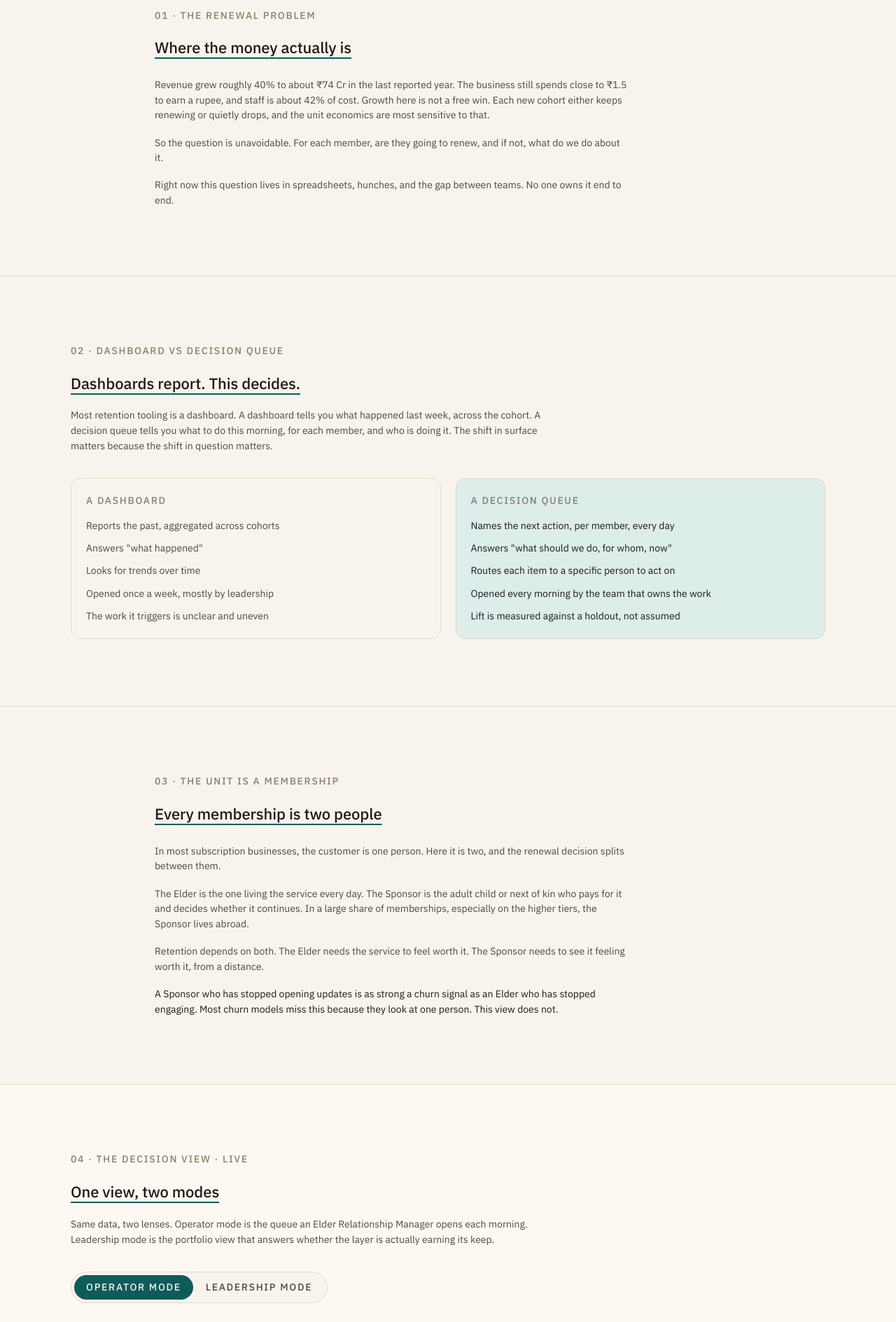
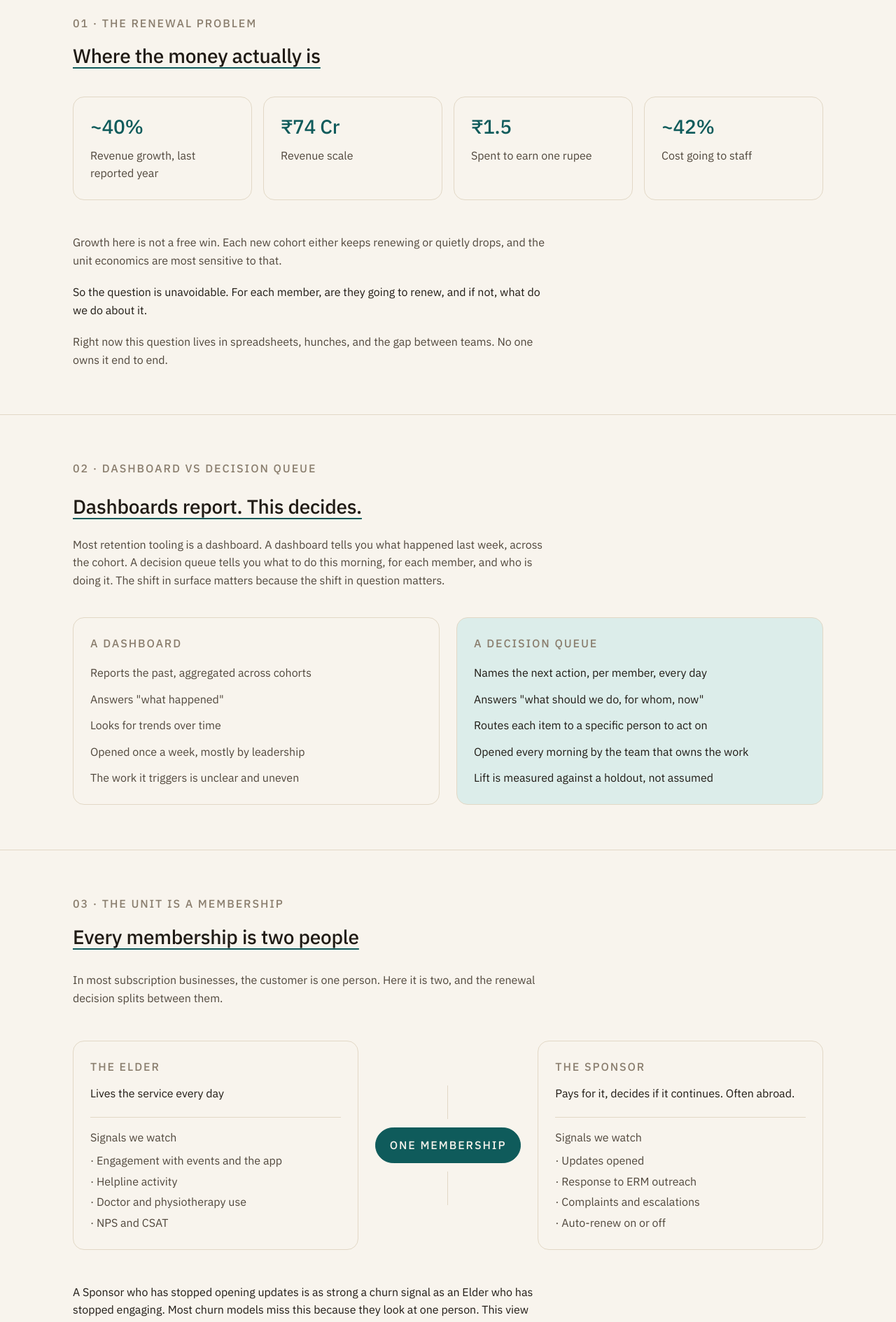
Before and after one commit to MaulinShah26/emoha-decision-view, a Next.js app: page / in a window 1280 px wide. Shown: the part 420-2309 px from the top of the page at 70% size. Built offline with nearby package versions, Linux system fonts and the light colour scheme.

Commit message:
Readability + rhythm: bigger type, less padding, visual treatments for text-heavy sections

```diff
--- a/app/globals.css
+++ b/app/globals.css
@@ -4,28 +4,27 @@
 
 :root {
   /* --- Design tokens (Emoha) --- */
-  --page: 248 244 237;        /* #F8F4ED warm cream */
-  --surface: 253 249 242;     /* #FDF9F2 lighter cream */
-  --ink: 31 26 20;            /* #1F1A14 deep warm charcoal */
+  --page: 248 244 237;
+  --surface: 253 249 242;
+  --ink: 31 26 20;
   --ink-muted: 80 71 60;
   --ink-subtle: 138 126 110;
-  --accent: 15 91 91;         /* #0F5B5B deep teal */
-  --accent-soft: 220 237 234; /* pale teal */
-  --line: 226 216 198;        /* warm tan */
+  --accent: 15 91 91;
+  --accent-soft: 220 237 234;
+  --line: 226 216 198;
 
-  /* Risk band colors (warmed) */
-  --band-critical: 181 59 37;   /* #B53B25 deep red-orange */
+  --band-critical: 181 59 37;
   --band-critical-bg: 247 226 220;
-  --band-high: 177 120 33;      /* #B17821 amber */
+  --band-high: 177 120 33;
   --band-high-bg: 247 233 209;
-  --band-watch: 135 101 40;     /* #876528 ochre */
+  --band-watch: 135 101 40;
   --band-watch-bg: 242 230 204;
-  --band-low: 63 107 75;        /* #3F6B4B forest green */
+  --band-low: 63 107 75;
   --band-low-bg: 220 232 222;
 
-  /* Type scale: TWO sizes only */
-  --size-md: 14px;
-  --size-lg: 22px;
+  /* Type scale: TWO sizes only (still). Bumped for readability. */
+  --size-md: 16px;
+  --size-lg: 28px;
 }
 
 html, body {
@@ -33,22 +32,22 @@ html, body {
   color: rgb(var(--ink));
   font-family: var(--font-sans), system-ui, sans-serif;
   font-size: var(--size-md);
-  line-height: 1.55;
+  line-height: 1.6;
   -webkit-font-smoothing: antialiased;
   text-rendering: optimizeLegibility;
 }
 
-/* --- Section spacing --- */
+/* Section spacing — reduced from 96 to 64 */
 .section {
-  padding-top: 96px;
-  padding-bottom: 96px;
+  padding-top: 64px;
+  padding-bottom: 64px;
 }
 
 @media (max-width: 720px) {
-  .section { padding-top: 64px; padding-bottom: 64px; }
+  .section { padding-top: 48px; padding-bottom: 48px; }
 }
 
-/* --- Eyebrow / label utility (same size as body, distinguished by style) --- */
+/* Eyebrow / label utility */
 .eyebrow {
   font-size: var(--size-md);
   font-weight: 500;
@@ -57,18 +56,35 @@ html, body {
   color: rgb(var(--ink-subtle));
 }
 
-/* --- Display heading (the larger of our two sizes) --- */
+/* Display heading */
 .display {
   font-size: var(--size-lg);
   font-weight: 500;
-  line-height: 1.3;
-  letter-spacing: -0.005em;
+  line-height: 1.25;
+  letter-spacing: -0.01em;
 }
 
-/* --- Title underline (locked rule) --- */
+/* Hero gets weight emphasis, same size */
+.display-hero {
+  font-size: var(--size-lg);
+  font-weight: 600;
+  line-height: 1.15;
+  letter-spacing: -0.015em;
+}
+
+/* Title underline */
 .title-underline {
   text-decoration: underline;
   text-decoration-thickness: 1.5px;
   text-underline-offset: 6px;
   text-decoration-color: rgb(var(--accent));
 }
+
+/* Section divider — a small accent block as visual anchor */
+.section-anchor {
+  display: inline-block;
+  width: 36px;
+  height: 3px;
+  background: rgb(var(--accent));
+  margin-bottom: 24px;
+}
--- a/components/Hero.tsx
+++ b/components/Hero.tsx
@@ -1,12 +1,13 @@
 export default function Hero() {
   return (
-    <section className="section">
+    <section className="pt-24 pb-20">
       <div className="mx-auto max-w-content px-6">
+        <span className="section-anchor" />
         <p className="eyebrow">For Emoha · prototype</p>
-        <h1 className="mt-8 display max-w-[720px]">
+        <h1 className="mt-6 display-hero max-w-[780px]">
           Renewal runs the business. Today, no one owns it.
         </h1>
-        <p className="mt-6 text-md text-ink-muted max-w-[640px]">
+        <p className="mt-8 text-md text-ink-muted max-w-[640px]">
           This view answers, for each member, whether they are going to
           renew, and if not, what the next action is, who takes it, and
           whether it worked.
--- a/components/MembershipUnit.tsx
+++ b/components/MembershipUnit.tsx
@@ -1,34 +1,67 @@
 export default function MembershipUnit() {
   return (
     <section className="section border-t border-line">
-      <div className="mx-auto max-w-content px-6">
+      <div className="mx-auto max-w-wide px-6">
         <p className="eyebrow">03 · The unit is a Membership</p>
-        <h2 className="mt-6 display title-underline inline-block">
+        <h2 className="mt-4 display title-underline inline-block">
           Every membership is two people
         </h2>
-        <div className="mt-8 space-y-5 text-md text-ink-muted max-w-[680px]">
-          <p>
+
+        <p className="mt-8 text-md text-ink-muted max-w-[680px]">
           In most subscription businesses, the customer is one person.
           Here it is two, and the renewal decision splits between them.
         </p>
-          <p>
-            The Elder is the one living the service every day. The Sponsor
-            is the adult child or next of kin who pays for it and decides
-            whether it continues. In a large share of memberships,
-            especially on the higher tiers, the Sponsor lives abroad.
+
+        {/* Visual: Elder + Sponsor split with Membership in the middle */}
+        <div className="mt-12 grid gap-6 md:grid-cols-[1fr_auto_1fr] items-stretch">
+          {/* Elder card */}
+          <div className="rounded-2xl border border-line bg-page p-6">
+            <p className="eyebrow">The Elder</p>
+            <p className="mt-3 text-md text-ink">Lives the service every day</p>
+            <div className="mt-5 pt-4 border-t border-line space-y-2">
+              <p className="text-md text-ink-muted">Signals we watch</p>
+              <ul className="text-md text-ink-muted space-y-1">
+                <li>· Engagement with events and the app</li>
+                <li>· Helpline activity</li>
+                <li>· Doctor and physiotherapy use</li>
+                <li>· NPS and CSAT</li>
+              </ul>
+            </div>
+          </div>
+
+          {/* Middle connector */}
+          <div className="flex md:flex-col items-center justify-center gap-3">
+            <div className="hidden md:block h-12 w-px bg-line" />
+            <div className="rounded-full border border-accent bg-accent text-page px-5 py-3 text-md uppercase tracking-[0.12em] font-medium whitespace-nowrap">
+              One Membership
+            </div>
+            <div className="hidden md:block h-12 w-px bg-line" />
+          </div>
+
+          {/* Sponsor card */}
+          <div className="rounded-2xl border border-line bg-page p-6">
+            <p className="eyebrow">The Sponsor</p>
+            <p className="mt-3 text-md text-ink">
+              Pays for it, decides if it continues. Often abroad.
             </p>
-          <p>
-            Retention depends on both. The Elder needs the service to feel
-            worth it. The Sponsor needs to see it feeling worth it, from a
-            distance.
-          </p>
-          <p className="text-ink">
+            <div className="mt-5 pt-4 border-t border-line space-y-2">
+              <p className="text-md text-ink-muted">Signals we watch</p>
+              <ul className="text-md text-ink-muted space-y-1">
+                <li>· Updates opened</li>
+                <li>· Response to ERM outreach</li>
+                <li>· Complaints and escalations</li>
+                <li>· Auto-renew on or off</li>
+              </ul>
+            </div>
+          </div>
+        </div>
+
+        <p className="mt-12 text-md text-ink max-w-[680px]">
           A Sponsor who has stopped opening updates is as strong a churn
           signal as an Elder who has stopped engaging. Most churn models
           miss this because they look at one person. This view does not.
         </p>
       </div>
-      </div>
     </section>
   );
 }
--- a/components/RenewalProblem.tsx
+++ b/components/RenewalProblem.tsx
@@ -1,20 +1,38 @@
 export default function RenewalProblem() {
+  const stats = [
+    { value: "~40%", label: "Revenue growth, last reported year" },
+    { value: "₹74 Cr", label: "Revenue scale" },
+    { value: "₹1.5", label: "Spent to earn one rupee" },
+    { value: "~42%", label: "Cost going to staff" },
+  ];
+
   return (
     <section className="section border-t border-line">
-      <div className="mx-auto max-w-content px-6">
+      <div className="mx-auto max-w-wide px-6">
         <p className="eyebrow">01 · The renewal problem</p>
-        <h2 className="mt-6 display title-underline inline-block">
+        <h2 className="mt-4 display title-underline inline-block">
           Where the money actually is
         </h2>
-        <div className="mt-8 space-y-5 text-md text-ink-muted max-w-[680px]">
+
+        <div className="mt-10 grid gap-4 grid-cols-2 lg:grid-cols-4">
+          {stats.map((s) => (
+            <div
+              key={s.label}
+              className="rounded-2xl border border-line bg-page p-6"
+            >
+              <p className="display text-accent">{s.value}</p>
+              <p className="mt-3 text-md text-ink-muted">{s.label}</p>
+            </div>
+          ))}
+        </div>
+
+        <div className="mt-12 space-y-5 text-md text-ink-muted max-w-[680px]">
           <p>
-            Revenue grew roughly 40% to about ₹74 Cr in the last reported
-            year. The business still spends close to ₹1.5 to earn a rupee, and
-            staff is about 42% of cost. Growth here is not a free win.
-            Each new cohort either keeps renewing or quietly drops, and the
-            unit economics are most sensitive to that.
+            Growth here is not a free win. Each new cohort either keeps
+            renewing or quietly drops, and the unit economics are most
+            sensitive to that.
           </p>
-          <p>
+          <p className="text-ink">
             So the question is unavoidable. For each member, are they going
             to renew, and if not, what do we do about it.
           </p>
```
Lines whose indentation alone changed are shown as unchanged.
